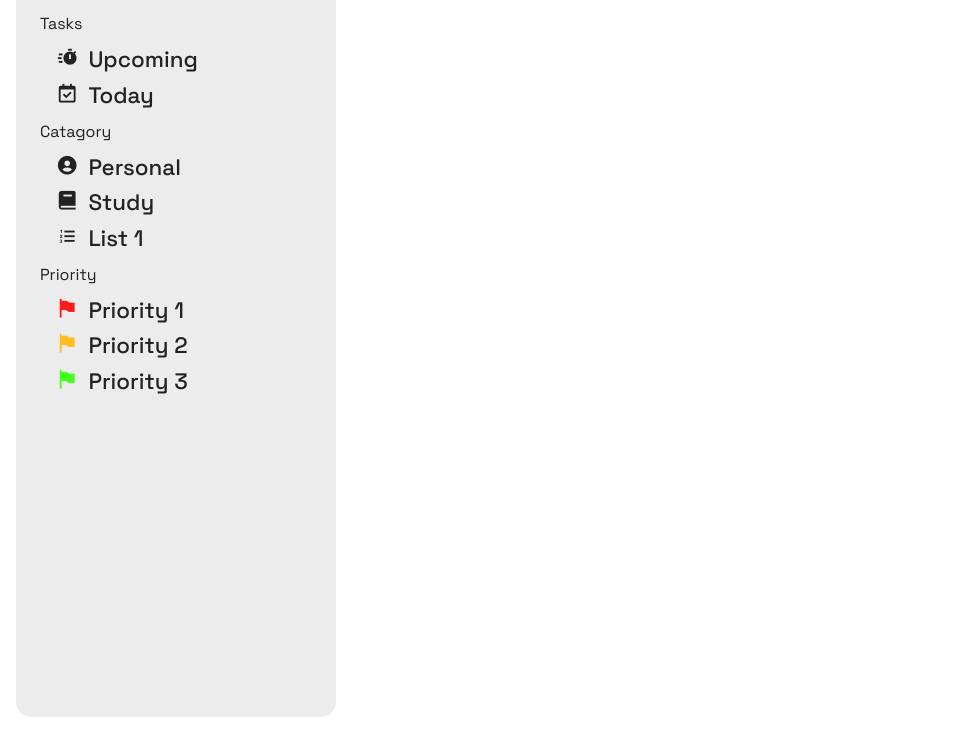
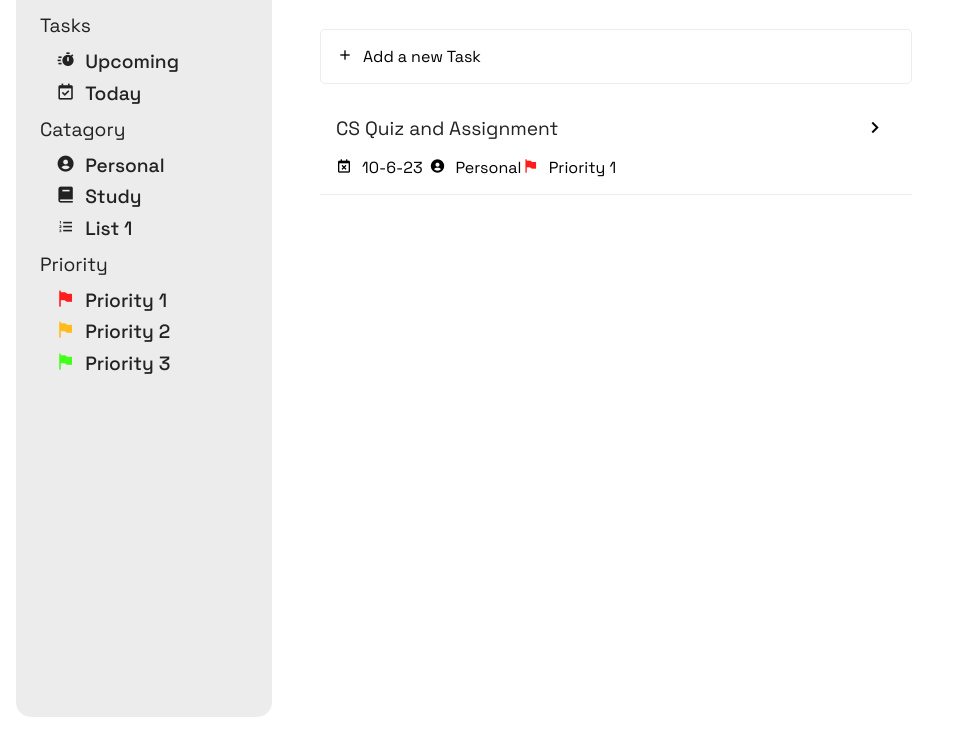
Before and after one commit to KashafDawood/ToDo-list-App, a plain HTML site: page index.html in a window 1280 px wide. Shown: the part 99-832 px from the top of the page, without its empty margins (0-959 px from the left). Drawn offline with nearby package versions, Linux system fonts and the light colour scheme.

Commit message:
tasks layout

```diff
--- a/index.html
+++ b/index.html
@@ -16,7 +16,7 @@
 
         <div class="navBar">
 
-            <div class="navHeader">
+            <div class="navHeader Header">
                 <h2 class="navTitle">Menu</h2>
                 <h3 class="navIcon">
                     <i class='bx bx-menu'></i>
@@ -57,6 +57,53 @@
                 <h1 class="noOfTasks">5</h1>
             </div>
 
+            <div class="addtaskContainer">
+                <div class="addTaskBtn"><i class='bx bx-plus'></i>Add a new Task</div>
+            </div>
+
+            <div class="taskContainer">
+
+                <div class="tasks">
+                    <div class="taskTitle">
+                        <h5>CS Quiz and Assignment</h5>
+                        <i class='bx bx-chevron-right'></i>
+                    </div>
+
+                    <div class="taskSpecs">
+                        <div class="taskDueDate"><i class='bx bx-calendar-x'></i>10-6-23</div>
+                        <div class="taskCatagory"><i class='bx bxs-user-circle'></i>Personal</div>
+                        <div class="taskPriority"><i class='bx bxs-flag-alt' style='color:#ff1c1c' ></i>Priority 1</div>
+                    </div>
+                </div>
+
+            </div>
+
+        </div>
+
+        <!-- -----------------------task customizer------------------------- -->
+        <div class="taskCustomizerContainer">
+
+            <div class="customizerHeader Header">
+                <h2 class="customizerTitle">Task:</h2>
+                <h3 class="customizerIcon">
+                    <i class='bx bx-x'></i>
+                </h3>
+            </div>
+
+            <form action="">
+
+                <div class="input--title"><input type="text"></div>
+                <div class="input--description"><textarea name="input--description" cols="30" rows="10"></textarea></div>
+                <div class="input--catagory">List </div>
+                <div class="input--due__date">Due Date <input type="date" name="input--due__date"></div>
+                <div class="priorityBtn">
+                    <div class="priority1 btn">priority 1</div>
+                    <div class="priority2 btn">priority 2</div>
+                    <div class="priority3 btn">priority 3</div>
+                </div>
+
+            </form>
+
         </div>
 
     </div>
--- a/src/style.css
+++ b/src/style.css
@@ -40,7 +40,7 @@ h4 {
 }
 
 h5 {
-    font-size: 1rem;
+    font-size: 1.2rem;
     font-weight: 400;
 }
 
@@ -98,8 +98,8 @@ i{
 
 /* -------------nav-------------- */
 .navBar{
-    flex-basis: 25%;
-    max-width: 20rem;
+    flex-basis: 20%;
+    width: 100%;
     height: 100vh;
     background: var(--color-primary);
     margin: 1rem;
@@ -107,7 +107,7 @@ i{
     border-radius: 15px;
 }
 
-.navHeader{
+.Header{
     display: flex;
     flex-direction: row;
     align-items: center;
@@ -124,15 +124,16 @@ i{
 
 .navLink{
     padding: 0.2rem 1rem;
-    font-size: 1.4rem;
+    font-size: 1.2rem;
     font-weight: 500;
 }
 
 /* ------------------todoist------------------------ */
 
 .todoist{
-    flex-basis: 50%;
     padding: 1rem 2rem;
+    /* flex-basis: 50%; */
+    width: auto;
 }
 
 .time, .noOfTasks{
@@ -143,6 +144,48 @@ i{
     margin: 0 2rem;
     padding: 0 1rem;
     font-weight: 400;
-    background-color: var(--color-primary);
+    border: 1px solid var(--color-primary);
     border-radius: 8px;
 }
+
+/* -----------------------------task------------------- */
+
+.addtaskContainer{
+    margin: 3rem 0 1rem;
+}
+
+.addTaskBtn{
+    border: 1px solid var(--color-primary);
+    padding: 1rem;
+    border-radius: 5px;
+    width: 100%;
+    cursor: pointer;
+}
+
+.tasks{
+    padding: 1rem;
+    border-bottom: 1px solid var(--color-primary);
+    cursor: pointer;
+}
+
+.taskTitle{
+    display: flex;
+    justify-content: space-between;
+    font-size: 1.5rem;
+}
+
+.taskSpecs{
+    display: grid;
+    padding: 1rem 0 0;
+    grid-template-columns: repeat(6, 1fr);
+}
+
+/* -----------------------taskCustomizerContainer--------------- */
+.taskCustomizerContainer{
+    display: none;
+    margin: 1rem;
+    padding: 1.5rem;
+    flex-basis: 30%;
+    background-color: var(--color-primary);
+    border-radius: 15px;
+}
```
